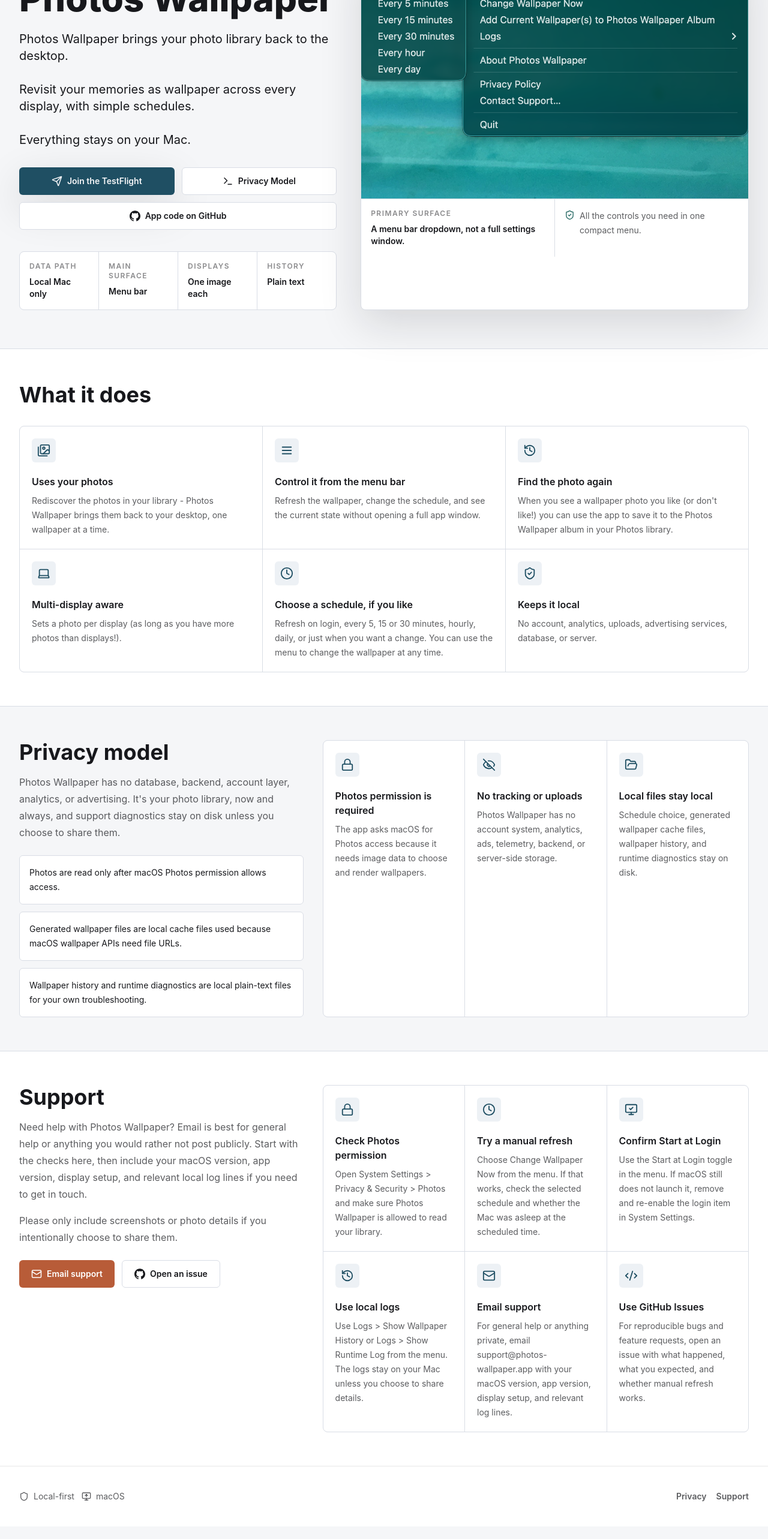
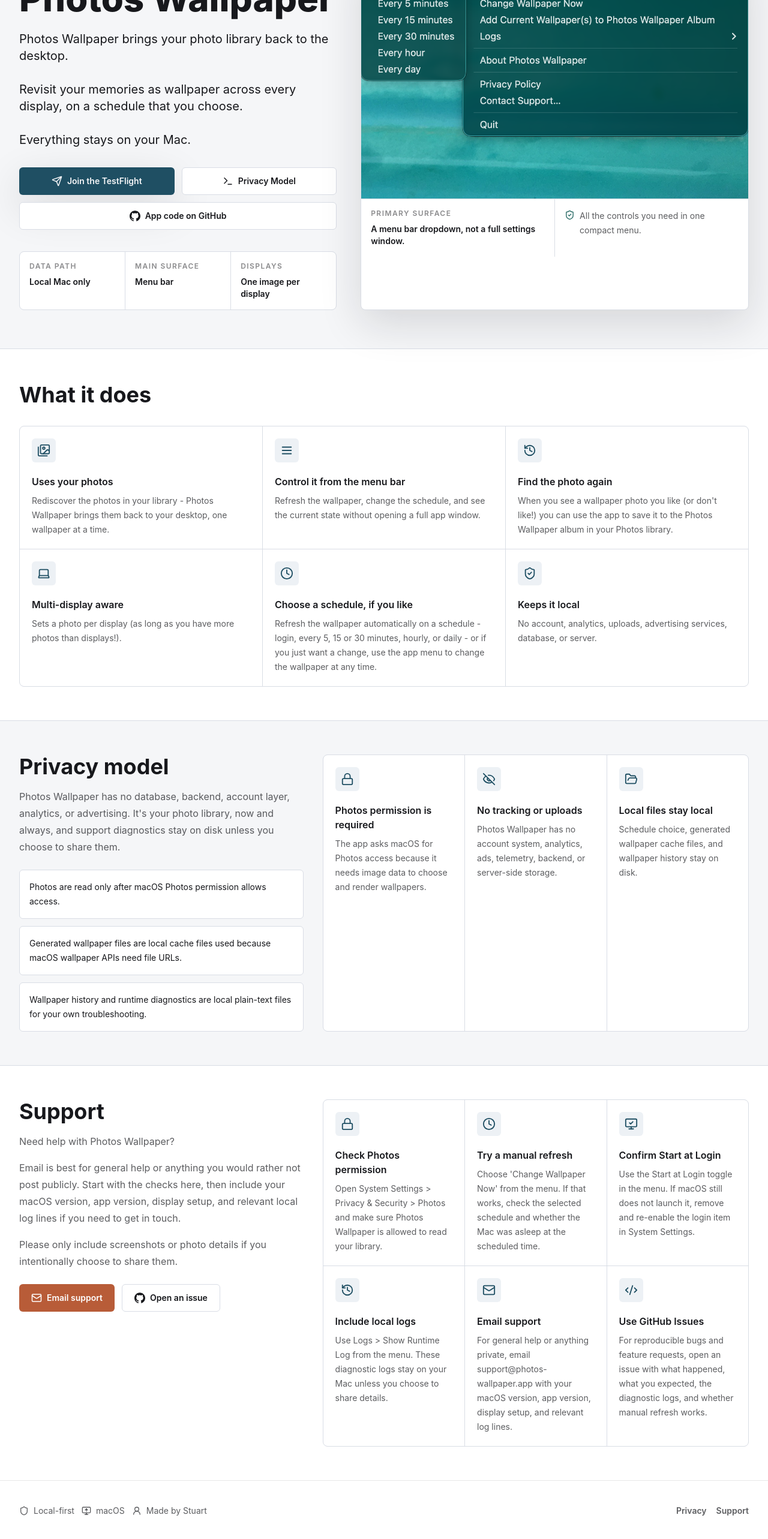
Before and after one commit to stuartd/photos-wallpaper-website, a React (Vite) app: page / in a window 1280 px wide. Shown: the part 216-2782 px from the top of the page at 60% size. Before the commit the page ends 2761 px from the top, so only its background shows below. Built offline with nearby package versions, Linux system fonts and the light colour scheme.

Commit message:
Improved copy, added a link to my website in the footer

```diff
--- a/src/components/AppLayout.tsx
+++ b/src/components/AppLayout.tsx
@@ -1,5 +1,5 @@
 import { NavLink, Outlet } from "react-router-dom";
-import { Camera, MonitorUp, Shield } from "lucide-react";
+import { Camera, MonitorUp, Shield, UserRound } from "lucide-react";
 import { navItems } from "../content/site";
 
 export function AppLayout() {
@@ -45,6 +45,14 @@ export function AppLayout() {
             <span className="inline-flex items-center gap-2">
               <MonitorUp size={16} aria-hidden /> macOS
             </span>
+            <a
+              href="https://stuartd.dev"
+              className="inline-flex items-center gap-2 transition hover:text-ink"
+              target="_blank"
+              rel="noopener noreferrer"
+            >
+              <UserRound size={16} aria-hidden /> Made by Stuart
+            </a>
           </div>
           <div className="flex flex-wrap gap-4 text-sm font-semibold text-ink/70">
             <a href="/#privacy" className="transition hover:text-ink">
--- a/src/content/site.ts
+++ b/src/content/site.ts
@@ -43,7 +43,7 @@ export const appFeatures = [
   {
     title: "Choose a schedule, if you like",
     description:
-      "Refresh on login, every 5, 15 or 30 minutes, hourly, daily, or just when you want a change. You can use the menu to change the wallpaper at any time.",
+      "Refresh the wallpaper automatically on a schedule - login, every 5, 15 or 30 minutes, hourly, or daily - or if you just want a change, use the app menu to change the wallpaper at any time.",
     icon: Clock
   },
   {
@@ -69,7 +69,7 @@ export const privacyPoints = [
   {
     title: "Local files stay local",
     description:
-      "Schedule choice, generated wallpaper cache files, wallpaper history, and runtime diagnostics stay on disk.",
+      "Schedule choice, generated wallpaper cache files, and wallpaper history stay on disk.",
     icon: FolderOpen
   }
 ];
@@ -90,7 +90,7 @@ export const supportPoints = [
   {
     title: "Try a manual refresh",
     description:
-      "Choose Change Wallpaper Now from the menu. If that works, check the selected schedule and whether the Mac was asleep at the scheduled time.",
+      "Choose 'Change Wallpaper Now' from the menu. If that works, check the selected schedule and whether the Mac was asleep at the scheduled time.",
     icon: Clock
   },
   {
@@ -100,9 +100,9 @@ export const supportPoints = [
     icon: MonitorCheck
   },
   {
-    title: "Use local logs",
+    title: "Include local logs",
     description:
-      "Use Logs > Show Wallpaper History or Logs > Show Runtime Log from the menu. The logs stay on your Mac unless you choose to share details.",
+      "Use Logs > Show Runtime Log from the menu. These diagnostic logs stay on your Mac unless you choose to share details.",
     icon: History
   },
   {
@@ -114,7 +114,7 @@ export const supportPoints = [
   {
     title: "Use GitHub Issues",
     description:
-      "For reproducible bugs and feature requests, open an issue with what happened, what you expected, and whether manual refresh works.",
+      "For reproducible bugs and feature requests, open an issue with what happened, what you expected, the diagnostic logs, and whether manual refresh works.",
     icon: CodeXml
   }
 ];
@@ -122,8 +122,7 @@ export const supportPoints = [
 export const productStats = [
   { label: "Data path", value: "Local Mac only" },
   { label: "Main surface", value: "Menu bar" },
-  { label: "Displays", value: "One image each" },
-  { label: "History", value: "Plain text" }
+  { label: "Displays", value: "One image per display" }
 ];
 
 export const setupChoices = [
--- a/src/pages/AboutAppPage.tsx
+++ b/src/pages/AboutAppPage.tsx
@@ -26,7 +26,7 @@ export function AboutAppPage() {
               Photos Wallpaper brings your photo library back to the desktop.
               <br />
               <br />
-              Revisit your memories as wallpaper across every display, with simple schedules.
+              Revisit your memories as wallpaper across every display, on a schedule that you choose.
               <br />
               <br />
               Everything stays on your Mac.
@@ -56,7 +56,7 @@ export function AboutAppPage() {
                 App code on GitHub
               </a>
             </div>
-            <dl className="mt-9 grid max-w-2xl grid-cols-2 gap-px overflow-hidden rounded-lg border border-line bg-line sm:grid-cols-4">
+            <dl className="mt-9 grid max-w-2xl grid-cols-2 gap-px overflow-hidden rounded-lg border border-line bg-line sm:grid-cols-3">
               {productStats.map((stat) => (
                 <div key={stat.label} className="bg-panel p-4">
                   <dt className="text-xs font-semibold uppercase tracking-[0.12em] text-ink/50">
@@ -106,7 +106,10 @@ export function AboutAppPage() {
           <div>
             <h2 className="font-display text-3xl font-bold sm:text-4xl">Support</h2>
             <p className="mt-4 leading-7 text-ink/70">
-              Need help with Photos Wallpaper? Email is best for general help or anything you would
+              Need help with Photos Wallpaper?
+            </p>
+            <p className="mt-4 leading-7 text-ink/70">
+              Email is best for general help or anything you would
               rather not post publicly. Start with the checks here, then include your macOS version,
               app version, display setup, and relevant local log lines if you need to get in touch.
             </p>
```
Also changed, not shown: 2 other files (tests, documents, lock files or other folders).
